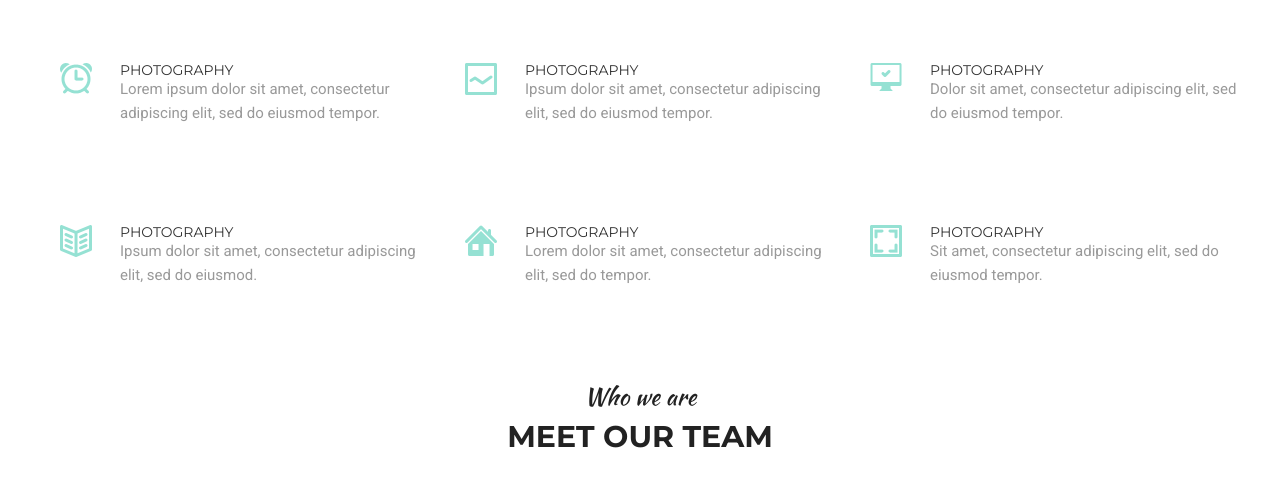
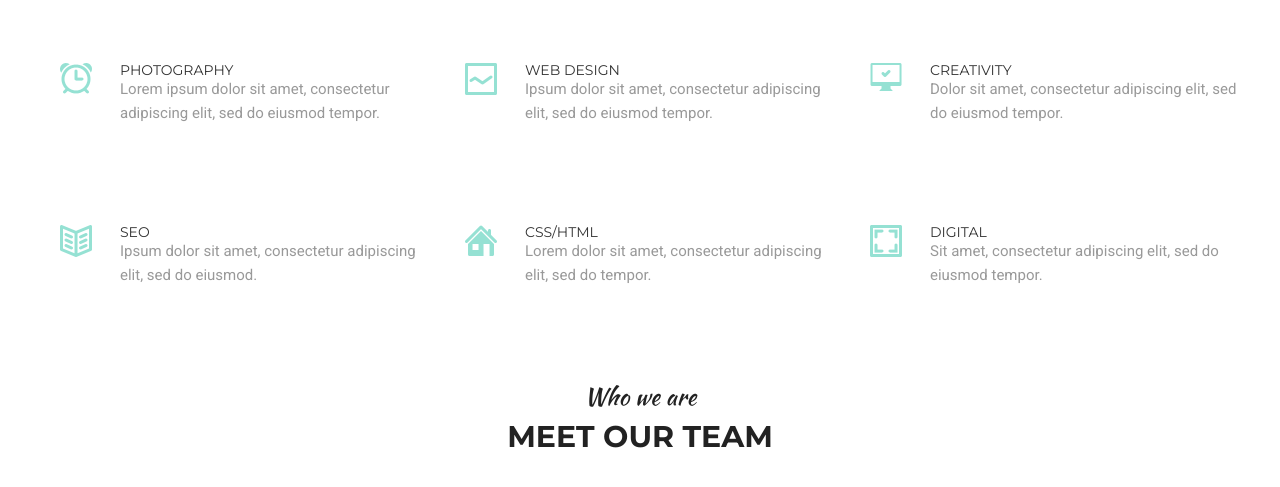
Before and after one commit to gen2023/goit-fe-course, a plain HTML site: page module-6/index.html in a window 1280 px wide. Shown: the part 313-800 px from the top of the page. Drawn offline with Linux system fonts and the light colour scheme.

Commit message:
making changes2

```diff
--- a/module-6/index.html
+++ b/module-6/index.html
@@ -27,11 +27,11 @@
                 <h2 class="title">We work with<br><span>amazing services</span></h2>
                 <div class="content_service">
                     <article class="art ico_alarm"><h3>Photography</h3><p>Lorem ipsum dolor sit amet, consectetur adipiscing elit, sed do eiusmod tempor.</p></article>
-                    <article class="art ico_line_graph"><h3>Photography</h3><p>Ipsum dolor sit amet, consectetur adipiscing elit, sed do eiusmod tempor.</p></article>
-                    <article class="art ico_computer"><h3>Photography</h3><p>Dolor sit amet, consectetur adipiscing elit, sed do eiusmod tempor.</p></article>
-                    <article class="art ico_book"><h3>Photography</h3><p>Ipsum dolor sit amet, consectetur adipiscing elit, sed do eiusmod.</p></article>
-                    <article class="art ico_home"><h3>Photography</h3><p>Lorem dolor sit amet, consectetur adipiscing elit, sed do tempor.</p></article>
-                    <article class="art ico_image"><h3>Photography</h3><p>Sit amet, consectetur adipiscing elit, sed do eiusmod tempor.</p></article>
+                    <article class="art ico_line_graph"><h3>Web Design</h3><p>Ipsum dolor sit amet, consectetur adipiscing elit, sed do eiusmod tempor.</p></article>
+                    <article class="art ico_computer"><h3>Creativity</h3><p>Dolor sit amet, consectetur adipiscing elit, sed do eiusmod tempor.</p></article>
+                    <article class="art ico_book"><h3>seo</h3><p>Ipsum dolor sit amet, consectetur adipiscing elit, sed do eiusmod.</p></article>
+                    <article class="art ico_home"><h3>Css/Html</h3><p>Lorem dolor sit amet, consectetur adipiscing elit, sed do tempor.</p></article>
+                    <article class="art ico_image"><h3>digital</h3><p>Sit amet, consectetur adipiscing elit, sed do eiusmod tempor.</p></article>
                 </div><!--content_service-->
             </section>
             <section>
```
